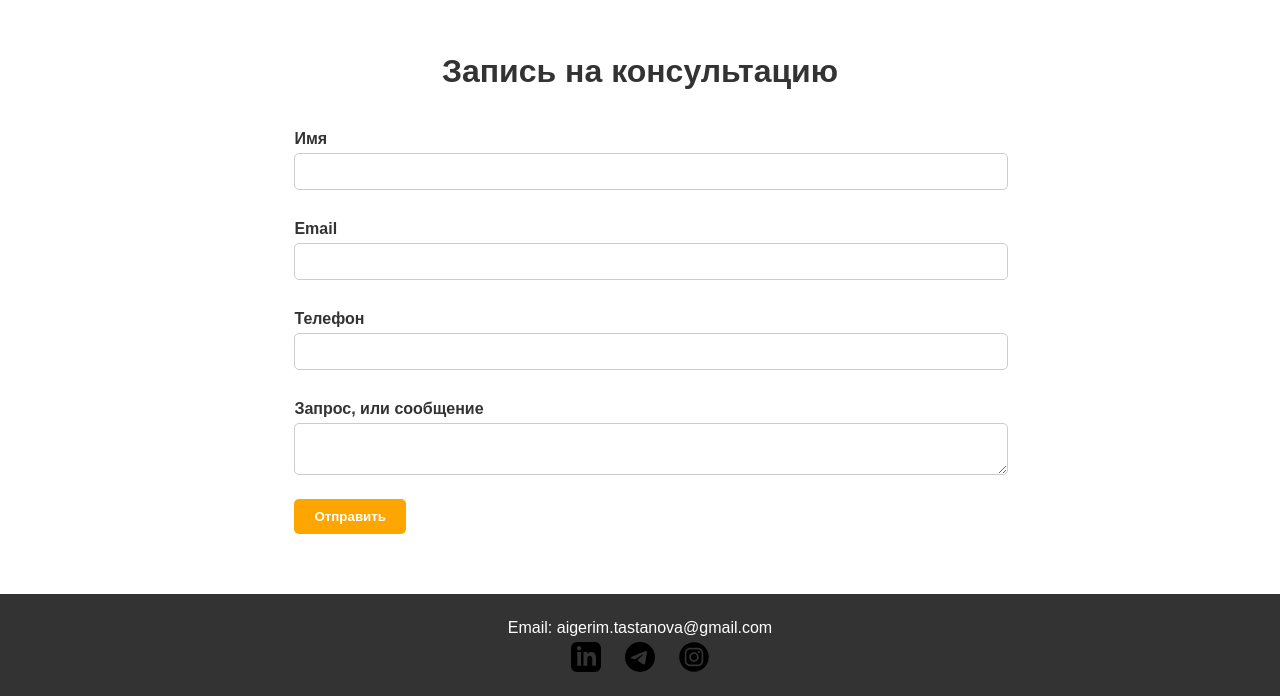
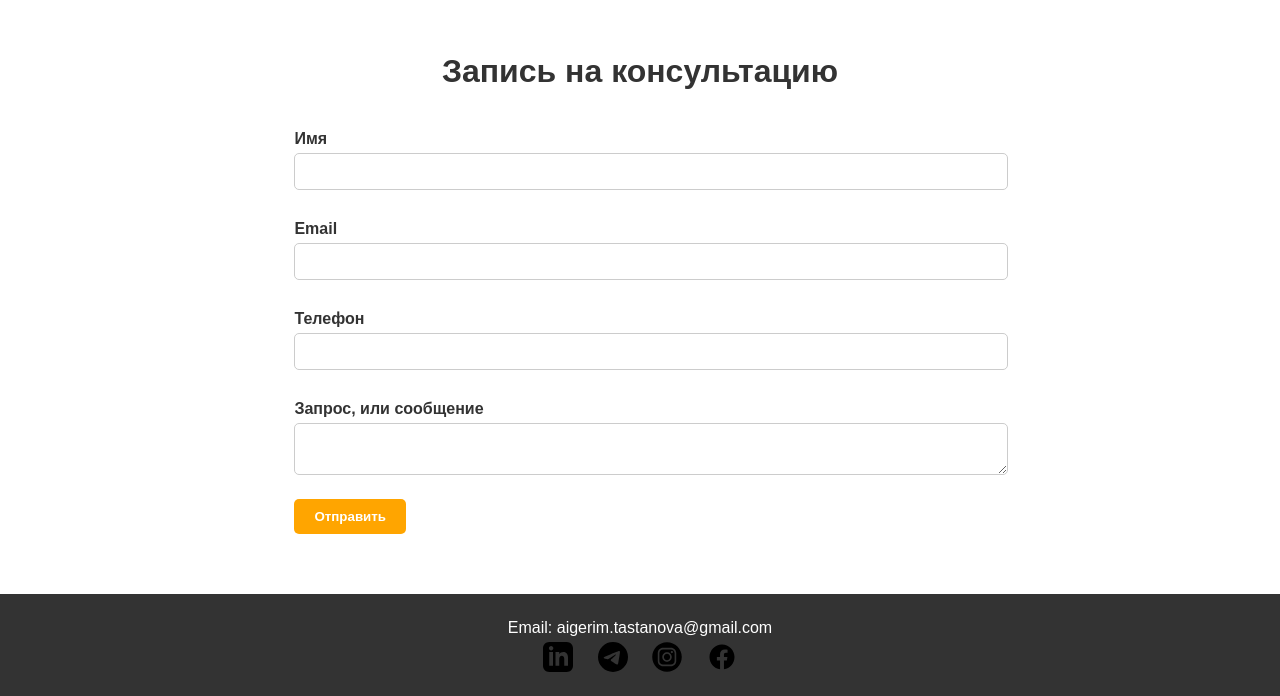
Before and after one commit to aiguerime/psyalmaty, a plain HTML site: page index.html in a window 1280 px wide. Shown: the part 1315-2011 px from the top of the page. Drawn offline with Linux system fonts and the light colour scheme.

Commit message:
Update index.html

```diff
--- a/index.html
+++ b/index.html
@@ -78,6 +78,8 @@
                 <a href="https://www.linkedin.com/in/aigerim-tastanova-b6750933"><img src="linkedin.svg" alt="LinkedIn"></a>
                 <a href="https://t.me/aiguerime"><img src="telegram.svg" alt="Telegram"></a>
                 <a href="https://www.instagram.com/aiguerime/"><img src="insta.svg" alt="Instagram"></a>
+                <a href="https://www.facebook.com/aigerim.tastanova"><img src="facebook.svg" alt="Facebook"></a>
+
             </div>
         </div>
     </footer>
```
